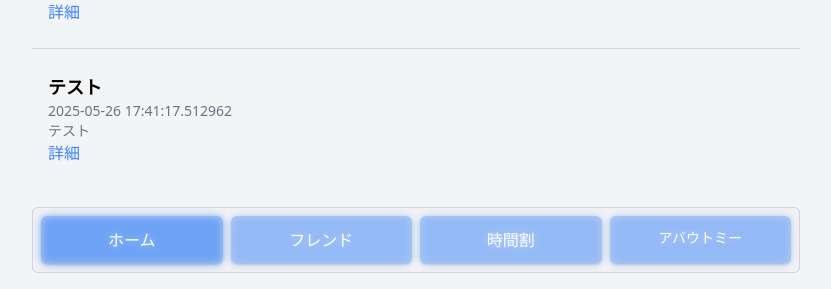
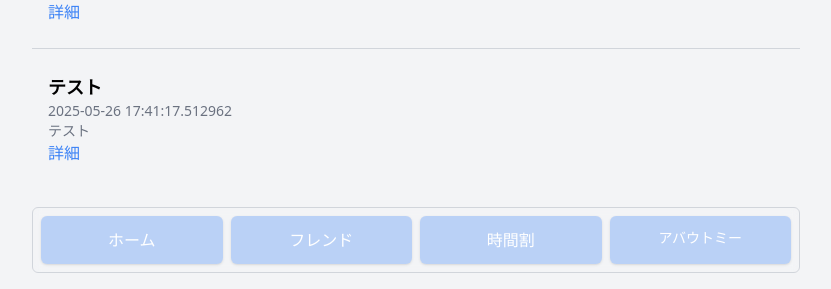
Before and after one commit to tommy10092525/sns-with-flask, a Flask app: page /home in a window 1280 px wide. Shown: the part 511-800 px from the top of the page, without its empty margins (224-1055 px from the left). Run offline with Flask 3, Linux system fonts and the light colour scheme; data comes from the database, SQL or seed files in the repository.

Commit message:
メニューを共通の要素にした

```diff
--- a/templates/friend.html
+++ b/templates/friend.html
@@ -8,10 +8,4 @@
         <a class="border border-gray-300 rounded-md p-2 m-4" href="{{ url_for('user', user_id=friend.friend_id) }}">{{ friend.username }}</a>
     {% endfor %}
 </div>
-<div class="grid grid-cols-2 md:grid-cols-4 gap-2 text-center border border-gray-300 rounded-md p-2 m-4 bottom-0 left-0 right-0 backdrop-blur-sm max-w-3xl mx-auto fixed">
-    <a href="{{ url_for('home') }}" class="bg-blue-500/30 rounded-md text-white shadow py-3">ホーム</a>
-    <a href="{{ url_for('friend') }}" class="bg-blue-500/60 rounded-md text-white shadow py-3">フレンド</a>
-    <a href="{{ url_for('schedule') }}" class="bg-blue-500/30 rounded-md text-white shadow py-3">時間割</a>
-    <a href="#" class="bg-blue-500/30 rounded-md text-white shadow py-3">アバウトミー</a>
-</div>
 {% endblock %}
--- a/templates/home.html
+++ b/templates/home.html
@@ -18,10 +18,4 @@
         <a href="{{ url_for('create') }}" class="bg-green-500 text-white px-4 py-2 rounded-md mt-4 mx-auto w-full mb-16">投稿作成</a>
     {% endif %}
 </div>
-<div class="grid grid-cols-2 md:grid-cols-4 gap-2 text-center border border-gray-300 rounded-md p-2 m-4 bottom-0 left-0 right-0 backdrop-blur-sm max-w-3xl mx-auto fixed">
-    <a href="{{ url_for('home') }}" class="bg-blue-500/60 rounded-md text-white shadow py-3">ホーム</a>
-    <a href="{{ url_for('friend') }}" class="bg-blue-500/30 rounded-md text-white shadow py-3">フレンド</a>
-    <a href="{{ url_for('schedule') }}" class="bg-blue-500/30 rounded-md text-white shadow py-3">時間割</a>
-    <a href="#" class="bg-blue-500/30 rounded-md text-white shadow py-3 text-sm">アバウトミー</a>
-</div>
 {% endblock %}
```
